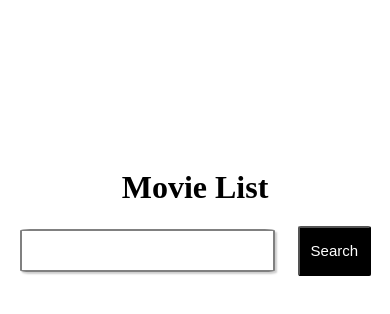
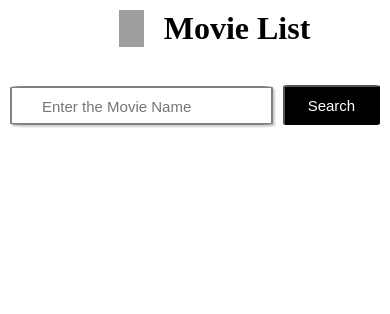
Before and after one commit to priyashukla622/Movie_Project, a plain HTML site: page frontend/index.html in a window 390 px wide. Drawn offline with Linux system fonts and the light colour scheme; no server answers; grey boxes are pictures that could not be loaded.

Commit message:
updated file

```diff
--- a/frontend/index.html
+++ b/frontend/index.html
@@ -9,9 +9,12 @@
 </head>
 <body>
     <div class="container">
-        <h1>Movie List</h1>
+        <div class="heading">
+            <img src="https://cdn-icons-png.flaticon.com/128/3171/3171927.png">
+            <h1>Movie List</h1>
+        </div>
         <div class="movie">
-            <input type="text" id="input-box">
+            <input type="text" id="input-box" placeholder="Enter the Movie Name">
             <button id="btn">Search</button>
         </div>
         <div class="grid"></div>
--- a/frontend/script.js
+++ b/frontend/script.js
@@ -3,11 +3,19 @@ let input = document.getElementById("input-box");
 let btn = document.getElementById("btn");
 const grid = document.querySelector(".grid");
 
-btn.addEventListener("click", searchMovie);
+let allMovies = [];
+fetch("https://movie-project-ko1b.onrender.com/movies")
+    .then(response => response.json())
+    .then(data => {
+        console.log("API Response:", data);
+        allMovies = data.getMovies;
+        showAllMovies(allMovies);
+    })
+    .catch(error => console.error("Error fetching movies:", error));
 
-function displayMovies(movies) {
+// dislay all movie
+function showAllMovies(movies) {
     grid.innerHTML = "";
-
     if (movies.length === 0) {
         grid.innerHTML = `<p class="para">No movies found for this year.</p>`;
         return;
@@ -15,36 +23,30 @@ function displayMovies(movies) {
     movies.forEach(movie => {
         let movieDiv = document.createElement("div");
         movieDiv.classList.add("box");
-
         movieDiv.innerHTML = `
             <img src="${movie.poster}" alt="${movie.title}" width="180">
             <h3>${movie.title}</h3>
-            <p>${movie.year}</p>
-            <p> ${movie.genre.join(", ")}</p>
+             <p>${movie.year} | ${movie.genre.join(", ")}</p>
            <p>⭐ <span class="rating">${movie.rating}</span></p>
 
         `;
-
         grid.appendChild(movieDiv);
     });
 }
-// display all movie
-let allMovies = [];
-fetch("https://movie-project-ko1b.onrender.com/movies")
-    .then(response => response.json())
-    .then(data => {
-        console.log("API Response:", data);
-        allMovies = data.getMovies;
-        displayMovies(allMovies);
-    })
-    .catch(error => console.error("Error fetching movies:", error));
    // search movie by year
 function searchMovie() {
-    let searchYear = input.value.trim();
-    if (searchYear === "") {
-        displayMovies(allMovies);
+    let searchTitle = input.value.trim();
+    if (searchTitle === "") {
+        showAllMovies(allMovies);
         return;
     }
-    let filteredMovies = allMovies.filter(movie => movie.year == searchYear);
-    displayMovies(filteredMovies);
+    let filteredMovies = allMovies.filter(movie => movie.title == searchTitle);
+    showAllMovies(filteredMovies);
 }
+btn.addEventListener("click", searchMovie);
+
+input.addEventListener("keydown", function(event) {
+    if (event.key === "Enter") {
+        searchMovie();
+    }
+});
--- a/frontend/style.css
+++ b/frontend/style.css
@@ -10,26 +10,42 @@ body {
     height: 100vh;
     margin: 0;
 }
-
 .container {
     width: 90%;
-    margin-bottom: 350px;
+    margin-bottom: 380px;
+    position: relative;
 }
-.container h1{
-    text-align: center;
+.heading{
+    display: flex;
+    justify-content: center;
+    position: fixed;
+    width: 100%;
+    z-index: 1000;
+    top:0;
+    padding: 10px 0;
+    background-color: white;
 }
 .movie {
+    position: fixed;
+    width: 100%;
+    z-index: 1000;
+    bottom: 420px;
+    left: 0;
+    padding: 10px 0;
+    background-color: white;
     display: flex;
     justify-content: center;
-    margin-top:20px;
+    align-items: center;
 }
+
 .movie input {
-    text-align: center;
-    width: 400px;
-    padding:8px;
+    width: 60%;
+    padding:6px;
+    padding-left: 30px;
     border-radius:4%;
     font-size: 20px;
     border: none;
+    margin-top: 20px;
     border: 2px solid gray;
     box-shadow: 2px 2px 2px rgba(0, 0, 0, 0.2);
     background-color: white;
@@ -38,35 +54,45 @@ body {
 .movie #btn{
     text-align: center;
     width:80px;
-    height:45px;
-    border-radius:4%;
+    height:38px;
+    margin-top: 20px;
+    border-radius:5%;
     background-color: black;
     font-size:15px;
     color:white;
-    margin-left:15px;
+    margin-left:10px;
+}
+.movie input::placeholder{
+    font-size: 15px;
+}
+
+.heading img{
+    width: 25px;
+    margin-right: 20px;
 }
 .grid {
     display: grid;
     grid-template-columns: repeat(3, 1fr);
-
     gap: 15px;
     width: 80%;
     margin: auto;
     height: 30px;
-    margin-top: 20px;
+    margin-top: 150px;
 }
 .box {
     background-color: white;
-    padding: 10px;
+    padding:8px;
+    padding-bottom:20px;
     text-align: center;
     font-size: 15px;
     box-shadow: 4px 4px 10px rgba(0, 0, 0, 0.2);
     border-radius: 8px;
 }
-
 .grid img{
-    width:210px;
-    height: 160px;
+        width: 100%;
+        height: 270px;
+        max-width: 260px;
+        padding-top: 15px;
 }
 .grid .para{
    font-size: 23px;
@@ -74,34 +100,37 @@ body {
    left:300px;
    top:30px;
 }
+.box p {
+    margin-top: 5px;
+}
 .rating {
     color: gold;
     font-weight: bold;
 }
-
-
 @media (max-width: 768px) {
     .grid {
         grid-template-columns: repeat(auto-fill, minmax(200px, 1fr));
         width: 95%;
     }
     .movie {
-            display: flex;
-            justify-content: center;
-            align-items: center;
-            flex-wrap: nowrap;
-            gap: 8px;
+        bottom: auto;
+        top: 55px;
         width: 100%;
+        padding: 10px;
+        position: fixed;
     }
     .movie input {
-            width: 100%;
+        width: 80%;
     }
     .movie #btn {
-            width: 100px;
-            height: 50px;
+        width: 30%;
+        height: 40px;
     }
     .grid .para {
         left: 0;
         text-align: center;
     }
+    .grid{
+        margin-bottom:200px;
     }
+}
```
Lines whose indentation alone changed are shown as unchanged.
